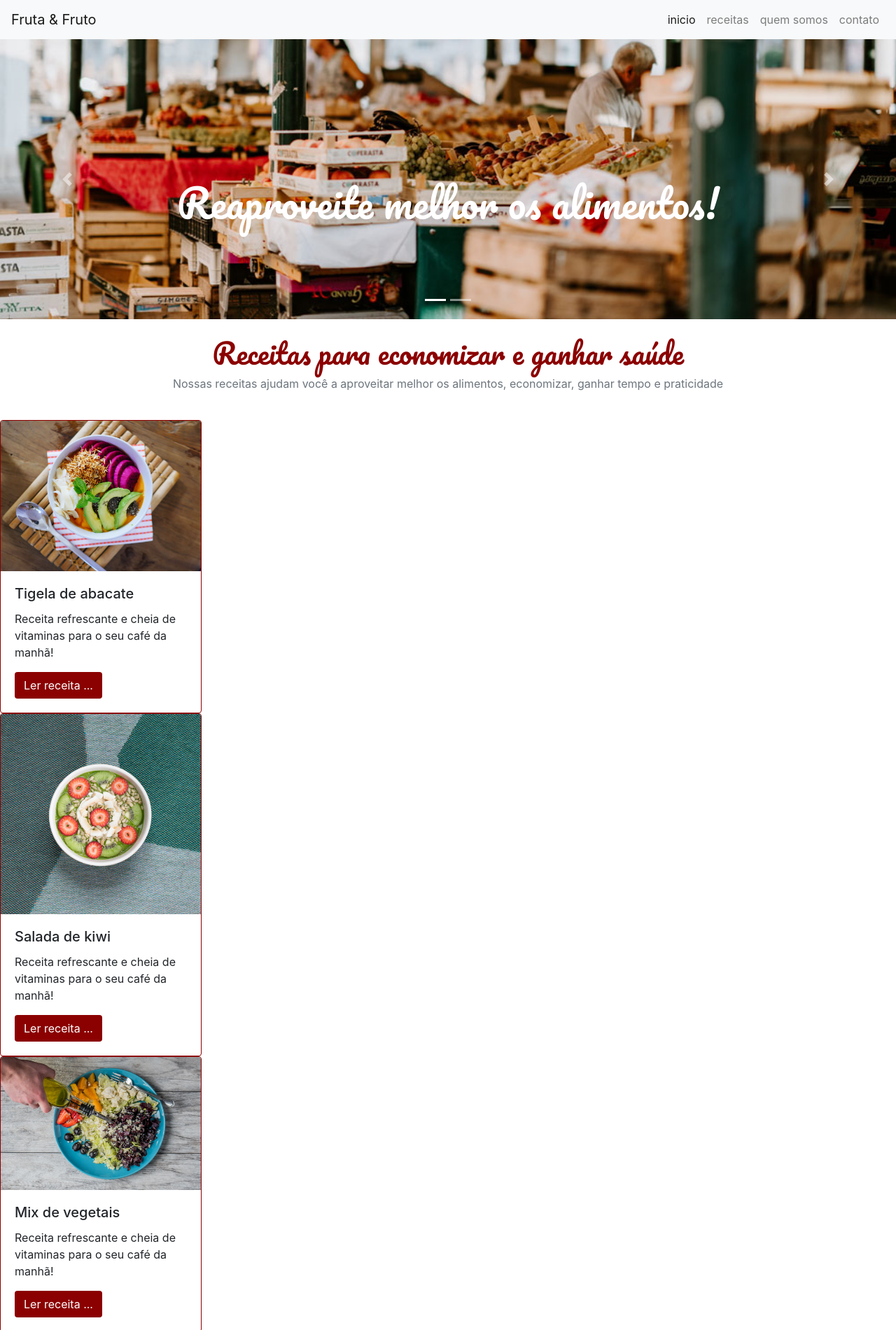
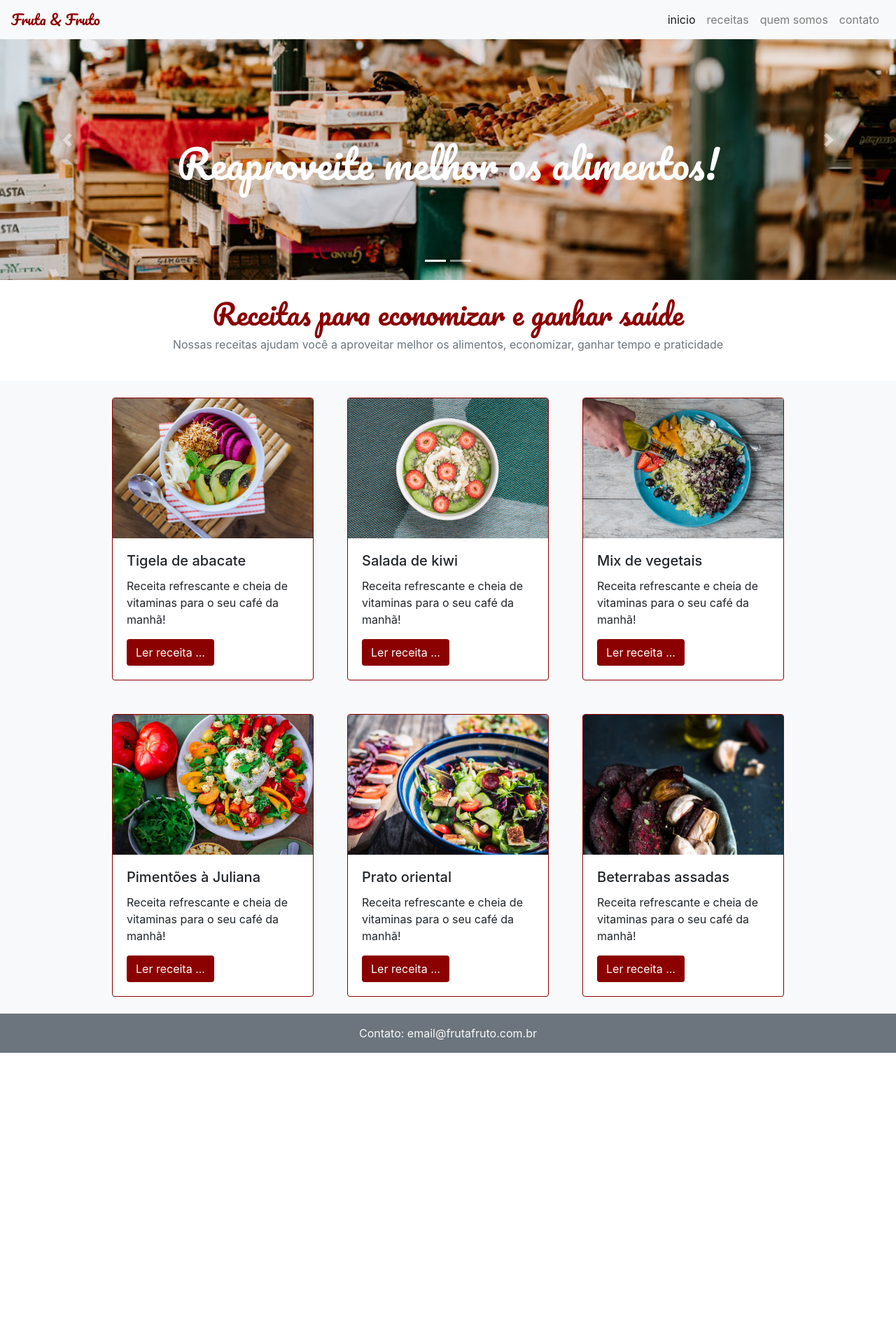
Before and after one commit to Marco-25/Bootstrap-4-Criando-uma-landing-page-responsiva, a plain HTML site: page index.html in a window 1280 px wide. Shown: the top 1900 px of the page at 70% size. After the commit the page ends 1504 px from the top, so only its background shows below. Drawn offline with nearby package versions, Linux system fonts and the light colour scheme.

Commit message:
Lading pag resposiva com bootstrap-4 finalizada

```diff
--- a/index.html
+++ b/index.html
@@ -14,8 +14,8 @@
 <body>
 
 <header>
-  <nav class="navbar navbar-expand-lg navbar-light bg-light ">
-    <a class="navbar-brand" href="#">Fruta & Fruto</a>
+  <nav class="navbar navbar-expand-lg navbar-light bg-light fixed-top">
+    <a class="navbar-brand fonte-titulo" href="#"><span class="cor-especial">Fruta & Fruto</span></a>
     <button class="navbar-toggler" type="button" data-toggle="collapse" data-target="#navbarNavAltMarkup" aria-controls="navbarNavAltMarkup" aria-expanded="false" aria-label="Toggle navigation">
       <span class="navbar-toggler-icon"></span>
     </button>
@@ -24,7 +24,7 @@
         <li><a class="nav-item nav-link active" href="#">inicio <span class="sr-only">(current)</span></a></li>
         <li><a class="nav-item nav-link" href="#">receitas</a></li>
         <li><a class="nav-item nav-link" href="#">quem somos</a></li>
-        <li><a class="nav-item nav-link" href="#">contato</a></li>
+        <li><a class="nav-item nav-link" data-toggle="modal" data-target="#contato-modal" href="#">contato</a></li>
       </ul>
     </div>
   </nav>
@@ -68,67 +68,113 @@
   <p class="text-center text-secondary pb-4">Nossas receitas ajudam você a aproveitar melhor os alimentos, economizar, ganhar tempo e praticidade</p>
 </section>
 
-<section id="receitas">
-  <div class="card border-color" style="width: 18rem;">
-    <img src="src/img/receita-abacate.jpg" class="card-img-top" alt="tigela com salada de abacate, vista superior">
+  </div>
+
+<div class=" bg-light">
+  <section class="container" id="receitas">
+    <div class="row justify-content-center">
+
+      <article class="card border-color card-tamanho p-0 m-4 col-12 col-md-4">
+        <img src="src/img/receita-abacate.jpg" class="card-img-top tamanho-da-imagem" alt="tigela com salada de abacate, vista superior">
         <div class="card-body">
           <h5 class="card-title">Tigela de abacate</h5>
           <p class="card-text">Receita refrescante e cheia de vitaminas para o seu café da manhã!</p>
           <a href="#" class="btn botao-cor">Ler receita ... </a>
         </div>
-  </div>
+      </article>
 
-    <div class="card border-color" style="width: 18rem;">
-      <img src="src/img/receita-kiwi.jpg" class="card-img-top" alt="tigela de mingau com kiwi, vista superior">
+      <article class="card border-color card-tamanho p-0 m-4 col-12 col-md-4">
+        <img src="src/img/receita-kiwi.jpg" class="card-img-top tamanho-da-imagem" alt="tigela de mingau com kiwi, vista superior">
         <div class="card-body">
           <h5 class="card-title">Salada de kiwi</h5>
           <p class="card-text">Receita refrescante e cheia de vitaminas para o seu café da manhã!</p>
           <a href="#" class="btn botao-cor">Ler receita ... </a>
         </div>
-    </div>
+      </article>
 
-    <div class="card border-color" style="width: 18rem;">
-      <img src="src/img/receita-mix.jpg" class="card-img-top" alt="prato com mix de vegetais e mão de pessoa adicionando azeite, vista superior">
+      <article class="card border-color card-tamanho p-0 m-4 col-12 col-md-4">
+        <img src="src/img/receita-mix.jpg" class="card-img-top tamanho-da-imagem" alt="prato com mix de vegetais e mão de pessoa adicionando azeite, vista superior">
         <div class="card-body">
           <h5 class="card-title">Mix de vegetais</h5>
           <p class="card-text">Receita refrescante e cheia de vitaminas para o seu café da manhã!</p>
           <a href="#" class="btn botao-cor">Ler receita ... </a>
         </div>
-    </div>
+      </article>
 
-    <div class="card border-color" style="width: 18rem;">
-      <img src="src/img/receita-pimentoes.jpg" class="card-img-top" alt="prato de salada de pimentões com alguns ingredientes ao lado, vista superior">
+      <article class="card border-color card-tamanho p-0 m-4 col-12 col-md-4">
+        <img src="src/img/receita-pimentoes.jpg" class="card-img-top tamanho-da-imagem" alt="prato de salada de pimentões com alguns ingredientes ao lado, vista superior">
         <div class="card-body">
           <h5 class="card-title">Pimentões à Juliana</h5>
           <p class="card-text">Receita refrescante e cheia de vitaminas para o seu café da manhã!</p>
           <a href="#" class="btn botao-cor">Ler receita ... </a>
         </div>
-    </div>
+      </article>
 
-    <div class="card border-color" style="width: 18rem;">
-      <img src="src/img/receita-oriental.jpg" class="card-img-top" alt="tigela com salada de vegetais estilo oriental, vista de cima">
+      <article class="card border-color card-tamanho p-0 m-4 col-12 col-md-4">
+        <img src="src/img/receita-oriental.jpg" class="card-img-top tamanho-da-imagem" alt="tigela com salada de vegetais estilo oriental, vista de cima">
         <div class="card-body">
           <h5 class="card-title">Prato oriental</h5>
           <p class="card-text">Receita refrescante e cheia de vitaminas para o seu café da manhã!</p>
           <a href="#" class="btn botao-cor">Ler receita ... </a>
         </div>
-    </div>
+      </article>
 
-    <div class="card border-color" style="width: 18rem;">
-      <img src="src/img/receita-beterrabas.jpg" class="card-img-top" alt="tigela com beterrabas e dentes de alho assados em primeiro plano, com ingredientes ao fundo">
+      <article class="card border-color card-tamanho p-0 m-4 col-12 col-md-4">
+        <img src="src/img/receita-beterrabas.jpg" class="card-img-top tamanho-da-imagem" alt="tigela com beterrabas e dentes de alho assados em primeiro plano, com ingredientes ao fundo">
         <div class="card-body">
           <h5 class="card-title">Beterrabas assadas</h5>
           <p class="card-text">Receita refrescante e cheia de vitaminas para o seu café da manhã!</p>
           <a href="#" class="btn botao-cor">Ler receita ... </a>
         </div>
+      </article>
+
+    </div>
+  </section>
 </div>
 
-</section>
-  </div>
 </main>
 
-  <p>contato:<a href="mailto:email@frutafruto.com.br">email@frutafruto.com.br</a></p>
 
+<footer class="bg-secondary p-3">
+  <p class="text-light m-0 text-center">Contato:<a class="text-light" href="mailto:email@frutafruto.com.br"> email@frutafruto.com.br </a></p>
+</footer>
+
+
+<!-- Modal -->
+<section class="modal fade" id="contato-modal" tabindex="-1" role="dialog" aria-labelledby="exampleModalLabel" aria-hidden="true">
+  <div class="modal-dialog" role="document">
+    <article class="modal-content">
+      <header class="modal-header">
+        <h5 class="modal-title" id="exampleModalLabel">Contato</h5>
+        <button type="button" class="close" data-dismiss="modal" aria-label="Close">
+          <span aria-hidden="true">&times;</span>
+        </button>
+      </header>
+      <main class="modal-body">
+          <form>
+            <div class="form-group">
+              <label for="exampleFormControlInput2">Nome:</label>
+              <input type="email" class="form-control" id="exampleFormControlInput2" placeholder="Seu nome...">
+            </div>
+
+            <div class="form-group">
+              <label for="exampleFormControlInput1">Email:</label>
+              <input type="email" class="form-control" id="exampleFormControlInput1" placeholder="nome@exemplo.com">
+            </div>
+
+            <div class="form-group">
+              <label for="exampleFormControlTextarea1">Mensagem:</label>
+              <textarea class="form-control" id="exampleFormControlTextarea1" rows="3" placeholder="Digite sua mensagem aqui"></textarea>
+            </div>
+          </form>
+      </main>
+      <footer class="modal-footer">
+        <button type="button" class="btn btn-secondary" data-dismiss="modal">Cancelar</button>
+        <button type="button" class="btn botao-cor">Enviar</button>
+      </footer>
+    </article>
+  </div>
+</section>
 
 <script src="https://code.jquery.com/jquery-3.3.1.slim.min.js" integrity="sha384-q8i/X+965DzO0rT7abK41JStQIAqVgRVzpbzo5smXKp4YfRvH+8abtTE1Pi6jizo" crossorigin="anonymous"></script>
 <script src="https://cdnjs.cloudflare.com/ajax/libs/popper.js/1.14.7/umd/popper.min.js" integrity="sha384-UO2eT0CpHqdSJQ6hJty5KVphtPhzWj9WO1clHTMGa3JDZwrnQq4sF86dIHNDz0W1" crossorigin="anonymous"></script>
--- a/src/style.css
+++ b/src/style.css
@@ -9,6 +9,10 @@
     object-fit: cover;
     /**object-position: 0 80%;**/
     height: 400px;
+}
+
+.card-tamanho{
+    max-width: 18rem;
 }
 
 .fonte-titulo {
@@ -27,3 +31,8 @@
 .border-color {
     border-color: darkred;
 }
+
+.tamanho-da-imagem {
+    object-fit: cover;
+    height: 200px;
+}
```
Lines whose indentation alone changed are shown as unchanged.
